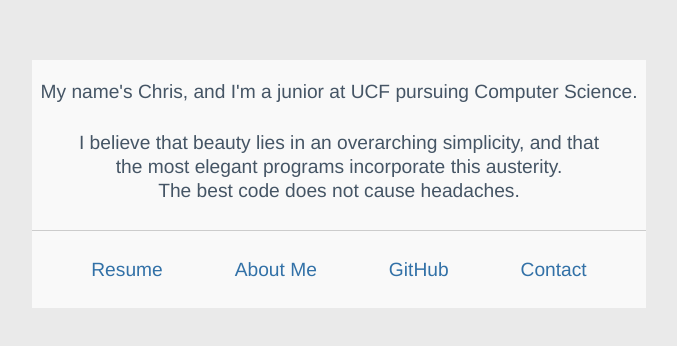
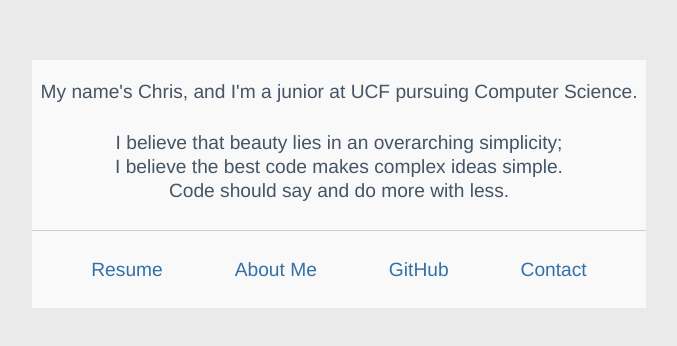
Before and after one commit to Chris-Perkins/Chris-Perkins.github.io, a plain HTML site: page main.html in a window 1280 px wide. Shown: the part 216-562 px from the top of the page, without its empty margins (301-978 px from the left). Drawn offline with Linux system fonts and the light colour scheme.

Commit message:
Changing language once again
You would think it would be easy to write 3 lines that describe your core philosophy effectively...

```diff
--- a/main.html
+++ b/main.html
@@ -14,9 +14,9 @@
 		<p>My name's Chris, and I'm a junior at UCF pursuing Computer Science.</p>
 
 		<p>
-		   I believe that beauty lies in an overarching simplicity, and that<br>
-		   the most elegant programs incorporate this austerity.<br>
-		   The best code does not cause headaches.
+		   I believe that beauty lies in an overarching simplicity;<br>
+		   I believe the best code makes complex ideas simple.<br>
+		   Code should say and do more with less.
 		</p>
 
 		<hr>
```
